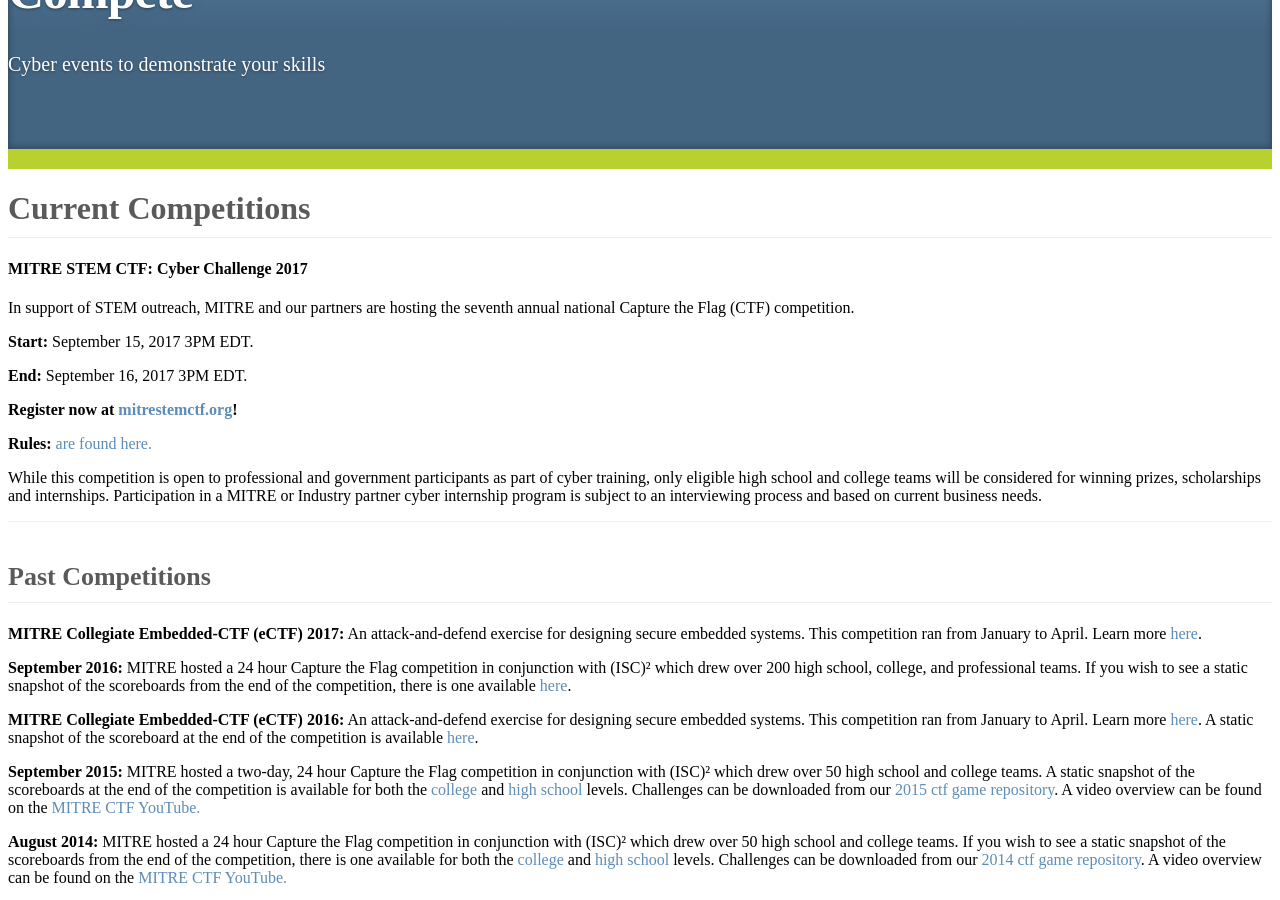
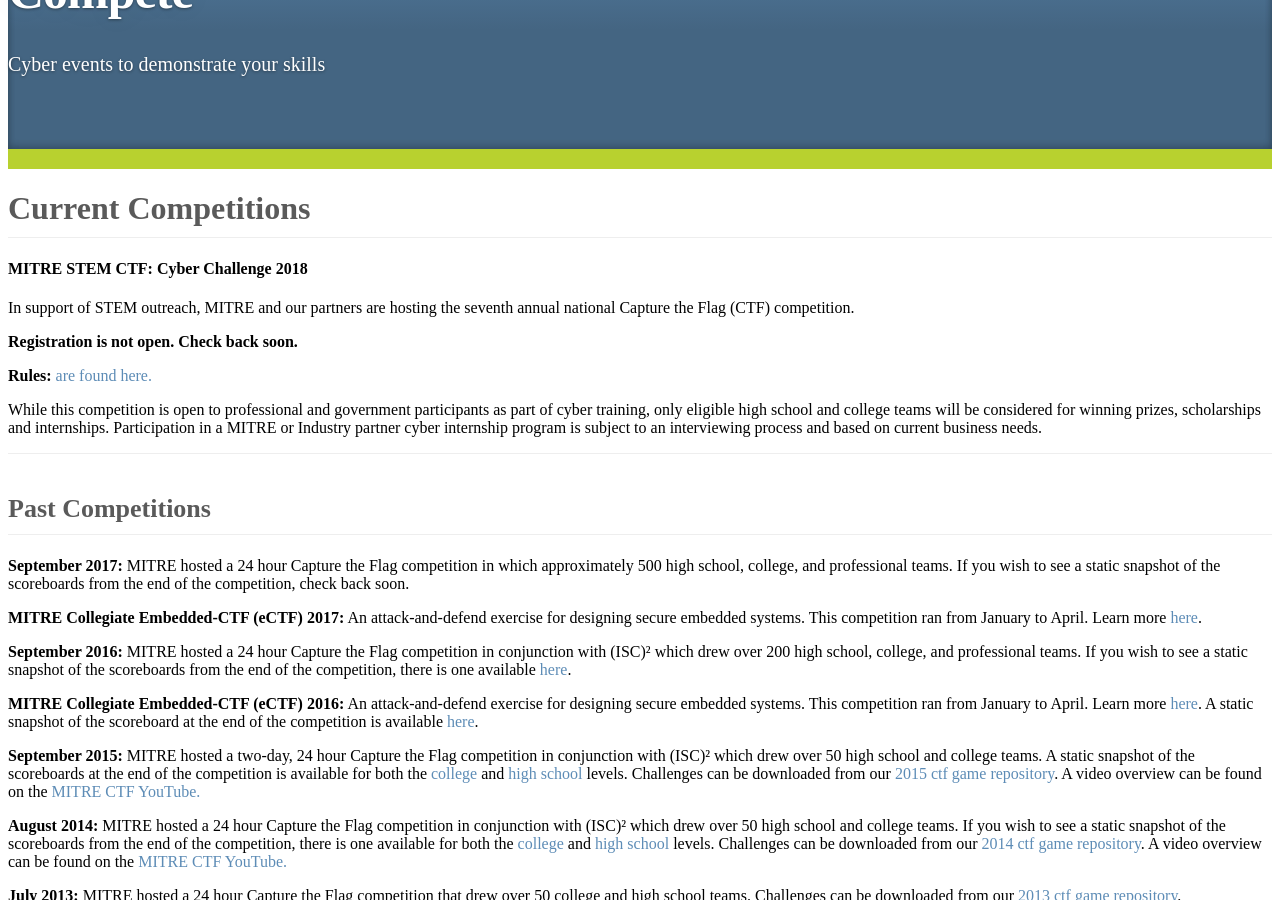
Before and after one commit to mitre-cyber-academy/mitre-cyber-academy.github.io, a Jekyll site: the page built from competitions/index.html, in a window 1280 px wide and 900 px high, scrolled down 342 px. Built offline with Jekyll 4.4.1, drawn with Linux system fonts in a browser that asks for light colours; nearby versions of some CDN libraries; library files that are not in the unit come from our copies; a script that is not in the unit is left out.

Commit message:
Update gemfile and remove 2017 from current compeititon and update to 2018 competition. (#36)

```diff
--- a/competitions/index.html
+++ b/competitions/index.html
@@ -25,12 +25,10 @@ redirect_from:
         <h1>Current Competitions</h1>
      </div>
     <div class="maincontent row-fluid">
-        <h4>MITRE STEM CTF: Cyber Challenge 2017</h4>
+        <h4>MITRE STEM CTF: Cyber Challenge 2018</h4>
         <p>In support of STEM outreach, MITRE and our partners are hosting the seventh annual national Capture the Flag (CTF) competition.</p>
 
-        <p><strong>Start:</strong> September 15, 2017 3PM EDT.</p>
-        <p><strong>End:</strong> September 16, 2017 3PM EDT.</p>
-        <p><strong>Register now at <a href="https://mitrestemctf.org">mitrestemctf.org</a>!</strong></p>
+        <p><strong>Registration is not open. Check back soon.</strong></p>
         <p><strong>Rules:</strong> <a href="rules/index.html">are found here.</a></p>
 
         <p>While this competition is open to professional and government participants as part of cyber training, only eligible high school and college teams will be considered for winning prizes, scholarships and internships. Participation in a MITRE or Industry partner cyber internship program is subject to an interviewing process and based on current business needs.</p>
@@ -40,6 +38,8 @@ redirect_from:
         <h2>Past Competitions</h2>
     </div>
     <div class="maincontent row-fluid">
+
+        <p><b>September 2017:</b> MITRE hosted a 24 hour Capture the Flag competition in which approximately 500 high school, college, and professional teams. If you wish to see a static snapshot of the scoreboards from the end of the competition, check back soon.</p>
 
         <p><b>MITRE Collegiate Embedded-CTF (eCTF) 2017:</b> An attack-and-defend exercise for designing secure embedded systems. This competition ran from January to April. Learn more <a href="../competitions/embedded">here</a>.
 
```
Also changed, not shown: Gemfile.lock.
